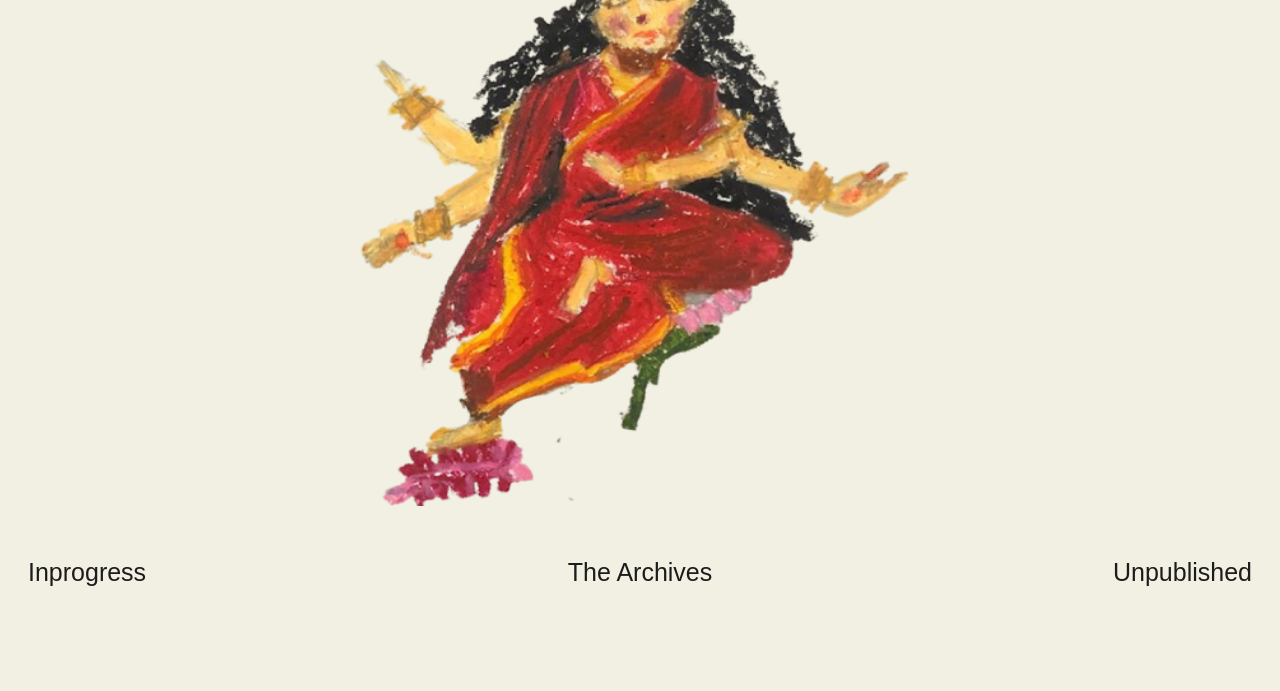
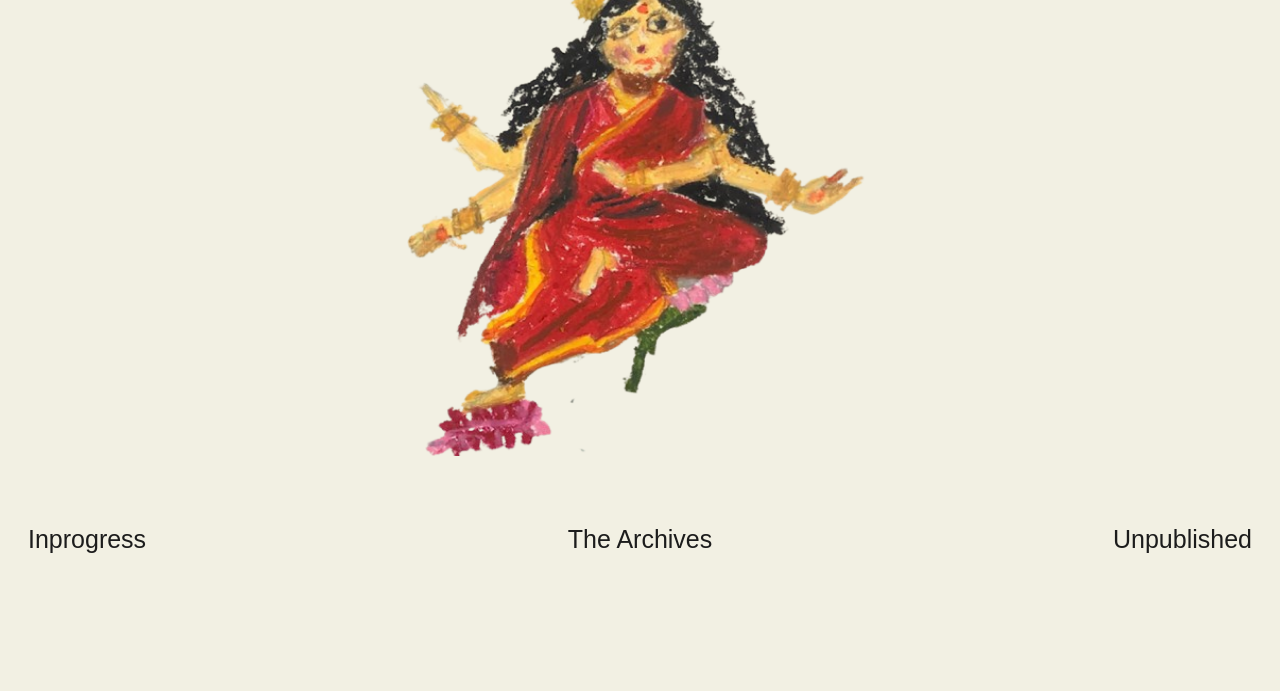
Before and after one commit to Suv22/portfolio25, a plain HTML site: page index.html in a window 1280 px wide. Shown: the part 177-868 px from the top of the page. Drawn offline with Linux system fonts and the light colour scheme; a web font is replaced by a local one.

Commit message:
MainChangesIII

```diff
--- a/styles.css
+++ b/styles.css
@@ -81,12 +81,12 @@ body {
 }
 
 .item3 img {
-    width: 600px;
+    width: 500px;
     margin-top: -110px;
     margin-bottom: -10px;
 
     /* Adjust image size */
-    height: 610px;
+    height: 510px;
     /* border-radius: 5%; */
     /* box-shadow: 0 4px 8px 0 #40403b, 0 4px 8px 0 #e2d05a; */
 }
```
